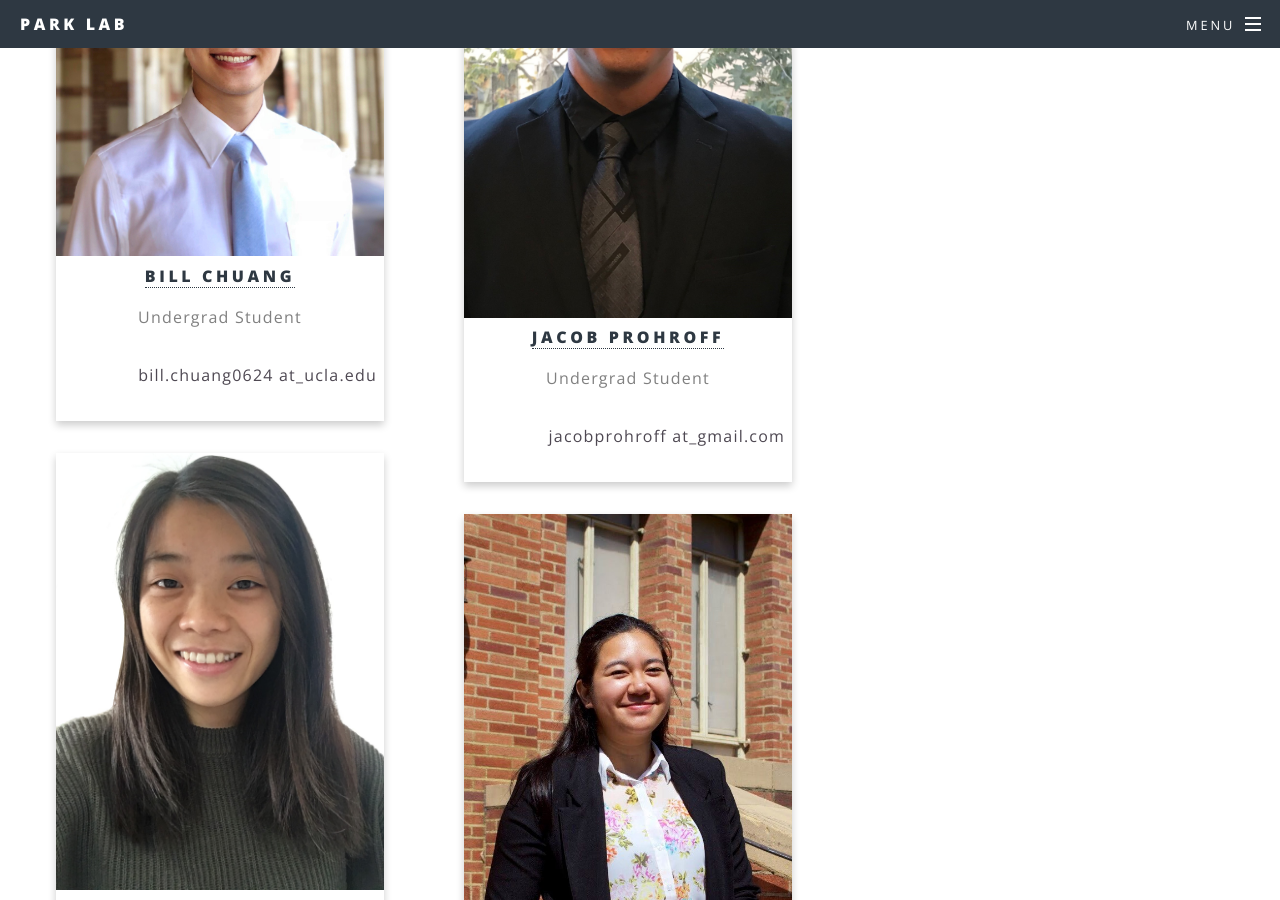
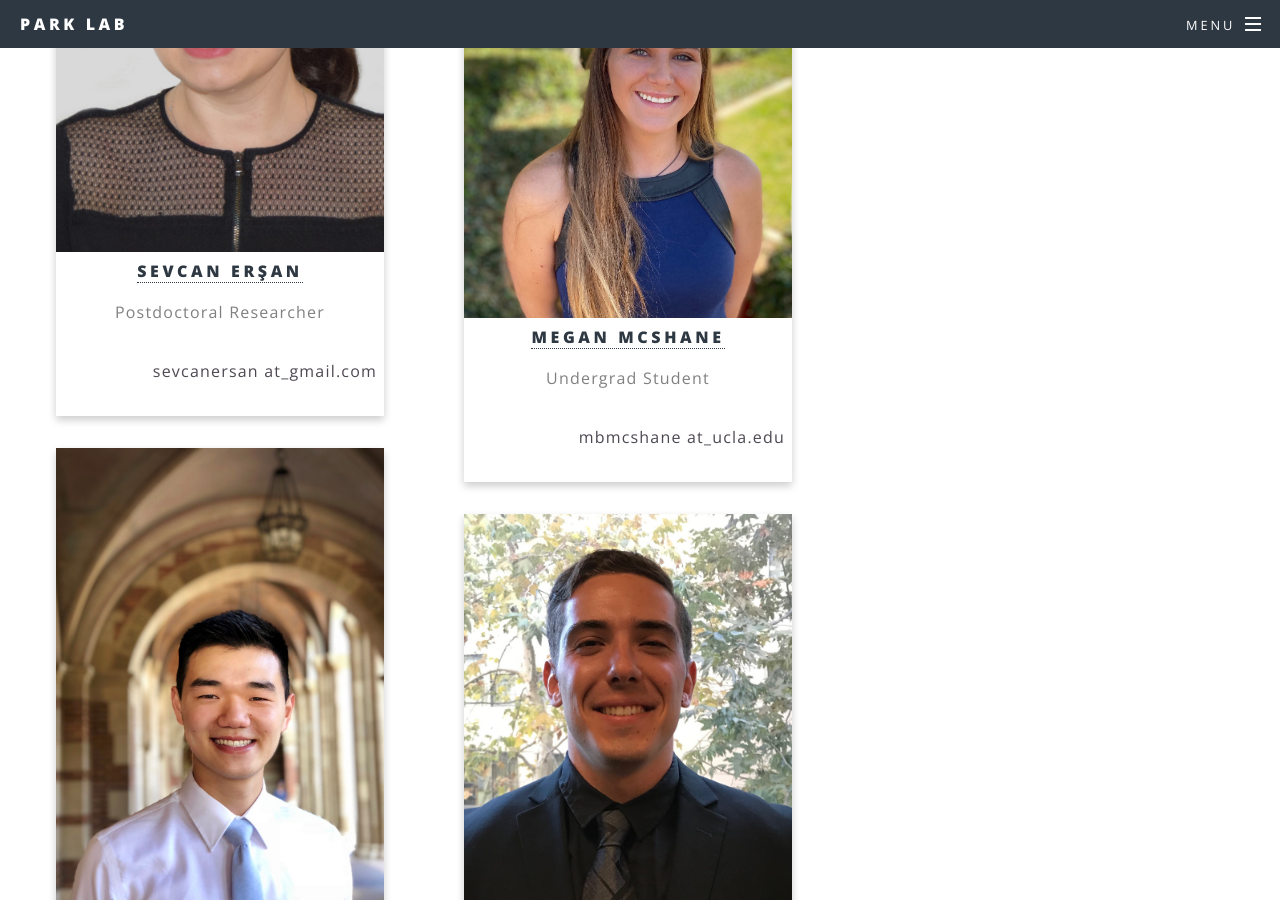
Before and after one commit to jopark/jopark.github.io, a Jekyll site: the page built from members.html, in a window 1280 px wide and 900 px high, scrolled down 3242 px. Built offline with Jekyll 4.4.1, drawn with Linux system fonts in a browser that asks for light colours.

Commit message:
add a member

```diff
--- a/members.html
+++ b/members.html
@@ -41,6 +41,16 @@ title: Members
 			<h4 align="center"><a href="" onclick="trackOutboundLink(''); return false;">Jimmy Xu</a></h4>
 			<p class="title">Graduate Student</p>
 			<p style="text-align:right;">jxu11 at_g.ucla.edu</p>
+			</div>
+		</div>
+	</div>
+	<div class="col-xs-6 col-md-4">
+		<div class="card">
+			<img src="/images/ppl/se.jpg" alt="Sevcan" style="width:100%">
+			<div class="container">
+			<h4 align="center"><a href="" onclick="trackOutboundLink(''); return false;">Sevcan Erşan</a></h4>
+			<p class="title">Postdoctoral Researcher</p>
+			<p style="text-align:right;">sevcanersan at_gmail.com</p>
 			</div>
 		</div>
 	</div>
```
Also changed, not shown: images/ppl/se.jpg (added).
